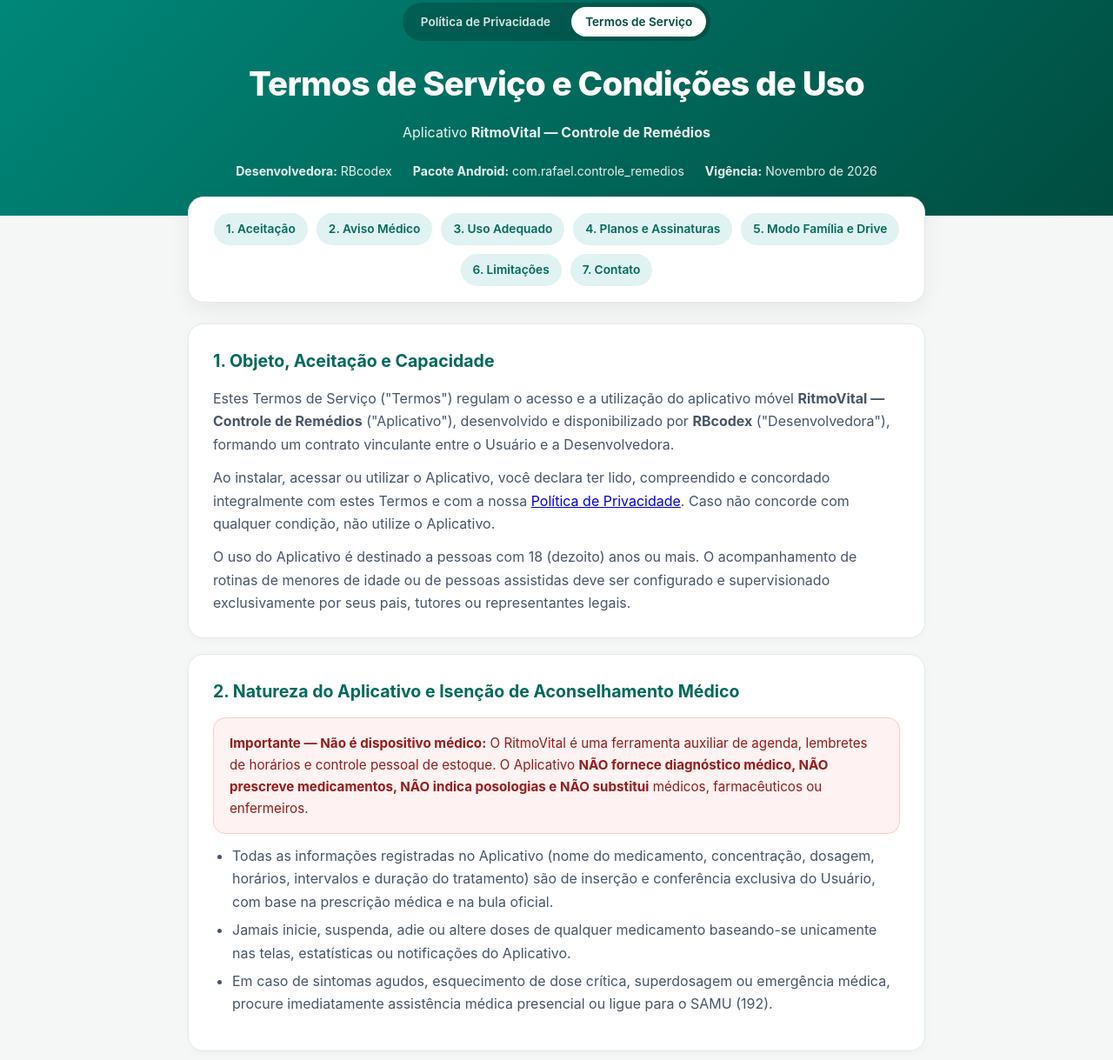
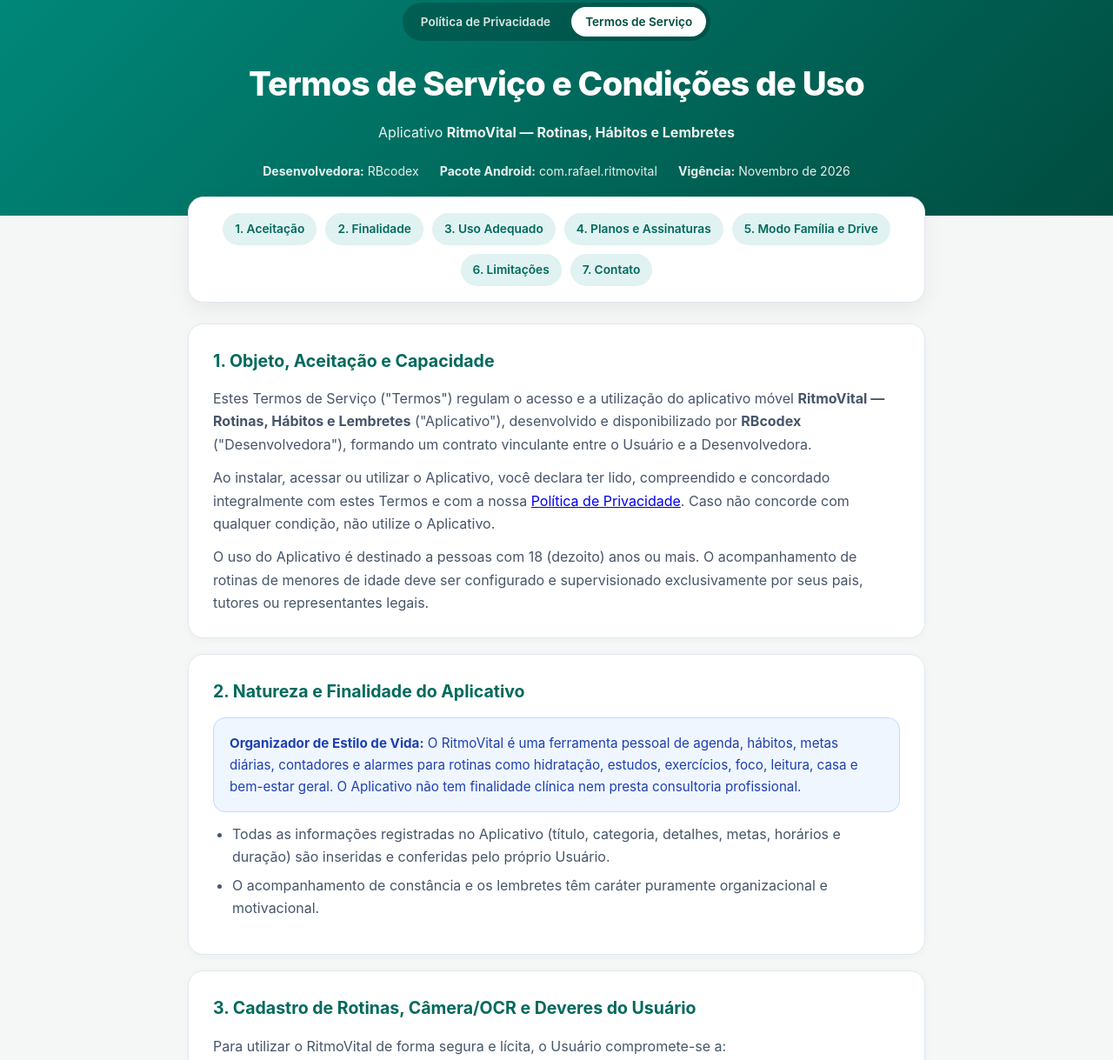
Before and after one commit to Rafael-Mruk/RitmoVital-Politica-de-privacidade, a plain HTML site: page termos.html in a window 1280 px wide. Shown: the part 45-1264 px from the top of the page at 87% size. Drawn offline with Linux system fonts and the light colour scheme.

Commit message:
Update service terms and application references

```diff
--- a/termos.html
+++ b/termos.html
@@ -4,7 +4,7 @@
   <meta charset="UTF-8" />
   <meta name="viewport" content="width=device-width, initial-scale=1.0" />
   <title>Termos de Serviço — RitmoVital</title>
-  <meta name="description" content="Termos de Serviço e Condições de Uso do aplicativo RitmoVital - Controle de Remédios (RBcodex)." />
+  <meta name="description" content="Termos de Serviço e Condições de Uso do aplicativo RitmoVital — Rotinas, Hábitos e Lembretes (RBcodex)." />
   <meta name="robots" content="index, follow" />
   <style>
     :root {
@@ -16,9 +16,6 @@
       --text: #1E293B;
       --muted: #475569;
       --border: #E2E8F0;
-      --danger-bg: #FEF2F2;
-      --danger-border: #FECACA;
-      --danger-text: #991B1B;
       --info-bg: #EFF6FF;
       --info-border: #BFDBFE;
       --info-text: #1E40AF;
@@ -34,9 +31,6 @@
         --text: #F1F5F9;
         --muted: #CBD5E1;
         --border: #334155;
-        --danger-bg: rgba(220, 38, 38, 0.14);
-        --danger-border: rgba(248, 113, 113, 0.35);
-        --danger-text: #FCA5A5;
         --info-bg: rgba(59, 130, 246, 0.14);
         --info-border: rgba(96, 165, 250, 0.35);
         --info-text: #93C5FD;
@@ -192,16 +186,6 @@
       margin-bottom: 6px;
     }
 
-    .alert-danger {
-      background: var(--danger-bg);
-      border: 1px solid var(--danger-border);
-      color: var(--danger-text);
-      padding: 16px 18px;
-      border-radius: 14px;
-      margin: 12px 0;
-      font-size: 0.95rem;
-    }
-
     .alert-info {
       background: var(--info-bg);
       border: 1px solid var(--info-border);
@@ -235,10 +219,10 @@
         <a href="termos.html" class="active">Termos de Serviço</a>
       </div>
       <h1>Termos de Serviço e Condições de Uso</h1>
-      <p>Aplicativo <strong>RitmoVital — Controle de Remédios</strong></p>
+      <p>Aplicativo <strong>RitmoVital — Rotinas, Hábitos e Lembretes</strong></p>
       <div class="meta-bar">
         <span><strong>Desenvolvedora:</strong> RBcodex</span>
-        <span><strong>Pacote Android:</strong> com.rafael.controle_remedios</span>
+        <span><strong>Pacote Android:</strong> com.rafael.ritmovital</span>
         <span><strong>Vigência:</strong> Novembro de 2026</span>
       </div>
     </div>
@@ -247,7 +231,7 @@
   <main>
     <nav class="quick-nav" aria-label="Navegação rápida">
       <a href="#aceitacao">1. Aceitação</a>
-      <a href="#aviso-medico">2. Aviso Médico</a>
+      <a href="#finalidade">2. Finalidade</a>
       <a href="#responsabilidades">3. Uso Adequado</a>
       <a href="#planos">4. Planos e Assinaturas</a>
       <a href="#modo-familia">5. Modo Família e Drive</a>
@@ -259,34 +243,33 @@
       <h2>1. Objeto, Aceitação e Capacidade</h2>
       <p>
         Estes Termos de Serviço ("Termos") regulam o acesso e a utilização do aplicativo móvel
-        <strong>RitmoVital — Controle de Remédios</strong> ("Aplicativo"), desenvolvido e disponibilizado por
+        <strong>RitmoVital — Rotinas, Hábitos e Lembretes</strong> ("Aplicativo"), desenvolvido e disponibilizado por
         <strong>RBcodex</strong> ("Desenvolvedora"), formando um contrato vinculante entre o Usuário e a Desenvolvedora.
       </p>
       <p>
         Ao instalar, acessar ou utilizar o Aplicativo, você declara ter lido, compreendido e concordado integralmente com estes Termos e com a nossa <a href="index.html">Política de Privacidade</a>. Caso não concorde com qualquer condição, não utilize o Aplicativo.
       </p>
       <p>
-        O uso do Aplicativo é destinado a pessoas com 18 (dezoito) anos ou mais. O acompanhamento de rotinas de menores de idade ou de pessoas assistidas deve ser configurado e supervisionado exclusivamente por seus pais, tutores ou representantes legais.
+        O uso do Aplicativo é destinado a pessoas com 18 (dezoito) anos ou mais. O acompanhamento de rotinas de menores de idade deve ser configurado e supervisionado exclusivamente por seus pais, tutores ou representantes legais.
       </p>
     </section>
 
-    <section class="card" id="aviso-medico">
-      <h2>2. Natureza do Aplicativo e Isenção de Aconselhamento Médico</h2>
-      <div class="alert-danger">
-        <strong>Importante — Não é dispositivo médico:</strong> O RitmoVital é uma ferramenta auxiliar de agenda, lembretes de horários e controle pessoal de estoque. O Aplicativo <strong>NÃO fornece diagnóstico médico, NÃO prescreve medicamentos, NÃO indica posologias e NÃO substitui</strong> médicos, farmacêuticos ou enfermeiros.
+    <section class="card" id="finalidade">
+      <h2>2. Natureza e Finalidade do Aplicativo</h2>
+      <div class="alert-info">
+        <strong>Organizador de Estilo de Vida:</strong> O RitmoVital é uma ferramenta pessoal de agenda, hábitos, metas diárias, contadores e alarmes para rotinas como hidratação, estudos, exercícios, foco, leitura, casa e bem-estar geral. O Aplicativo não tem finalidade clínica nem presta consultoria profissional.
       </div>
       <ul>
-        <li>Todas as informações registradas no Aplicativo (nome do medicamento, concentração, dosagem, horários, intervalos e duração do tratamento) são de inserção e conferência exclusiva do Usuário, com base na prescrição médica e na bula oficial.</li>
-        <li>Jamais inicie, suspenda, adie ou altere doses de qualquer medicamento baseando-se unicamente nas telas, estatísticas ou notificações do Aplicativo.</li>
-        <li>Em caso de sintomas agudos, esquecimento de dose crítica, superdosagem ou emergência médica, procure imediatamente assistência médica presencial ou ligue para o SAMU (192).</li>
+        <li>Todas as informações registradas no Aplicativo (título, categoria, detalhes, metas, horários e duração) são inseridas e conferidas pelo próprio Usuário.</li>
+        <li>O acompanhamento de constância e os lembretes têm caráter puramente organizacional e motivacional.</li>
       </ul>
     </section>
 
     <section class="card" id="responsabilidades">
-      <h2>3. Cadastro de Medicamentos, Leitor de Caixa (OCR) e Deveres do Usuário</h2>
+      <h2>3. Cadastro de Rotinas, Câmera/OCR e Deveres do Usuário</h2>
       <p>Para utilizar o RitmoVital de forma segura e lícita, o Usuário compromete-se a:</p>
       <ul>
-        <li><strong>Conferir todos os dados cadastrados:</strong> o recurso de leitura óptica de embalagens por câmera (OCR) oferece apenas sugestões automatizadas que podem sofrer variações por iluminação, reflexo ou tipografia da caixa. É dever indispensável do Usuário revisar e confirmar nome, dosagem e horários antes de salvar;</li>
+        <li><strong>Conferir todos os dados cadastrados:</strong> o recurso de enquadramento automático e leitura óptica por câmera (OCR) para objetos, livros, garrafas ou anotações oferece sugestões automatizadas que podem sofrer variações por iluminação ou tipografia. Revise sempre o título, detalhes e horários antes de salvar;</li>
         <li><strong>Proteger seu aparelho e credenciais:</strong> manter senha ou biometria ativa no celular e zelar pelo sigilo de sua Conta Google e dos códigos de convite gerados no Modo Família;</li>
         <li><strong>Não praticar condutas vedadas:</strong> é proibido realizar engenharia reversa, descompilar, modificar o código-fonte, burlar limites de planos ou exibição de anúncios, automatizar acessos indevidos ou utilizar o Aplicativo para finalidades ilegais.</li>
       </ul>
@@ -298,12 +281,12 @@
         O RitmoVital disponibiliza uma modalidade gratuita e planos opcionais pagos contratados exclusivamente por meio da <strong>Google Play Store</strong>:
       </p>
       <ul>
-        <li><strong>Plano Gratuito:</strong> inclui cadastro de até 3 medicamentos ativos na conta pessoal, alarmes pontuais, controle básico de estoque, estatísticas dos últimos 7 dias e até 3 usos mensais do leitor de caixa por câmera mediante exibição de anúncio, sustentado por anúncios do Google AdMob.</li>
-        <li><strong>Planos de Assinatura (Individual Plus, Família e Família Pro):</strong> disponíveis em ciclos mensais ou anuais, desbloqueando medicamentos ilimitados, remoção de anúncios, leitor de caixa ilimitado, alarme em tela cheia com voz, lembretes antecipados, estatísticas ampliadas, backup automático no Google Drive e, nos planos familiares, criação e gerenciamento de Grupo da Família conforme o limite de vagas do plano escolhido.</li>
+        <li><strong>Plano Gratuito:</strong> inclui cadastro de até 5 rotinas ativas na conta pessoal, alarmes pontuais, contador de unidades, estatísticas dos últimos 7 dias e até 3 usos mensais do leitor por câmera (OCR) mediante exibição de anúncio, sustentado por anúncios do Google AdMob.</li>
+        <li><strong>Planos de Assinatura (Individual Plus, Família e Família Pro):</strong> disponíveis em ciclos mensais ou anuais, desbloqueando rotinas ilimitadas, remoção de anúncios, leitor por câmera ilimitado, alarme em tela cheia com voz, lembretes antecipados, estatísticas ampliadas, backup automático no Google Drive e, nos planos familiares, criação e gerenciamento de Grupo da Família conforme o limite de vagas do plano escolhido.</li>
         <li><strong>Pacotes Adicionais de Vagas:</strong> compras avulsas opcionais na Google Play para ampliar vagas no Grupo da Família enquanto houver assinatura familiar ativa.</li>
       </ul>
       <div class="alert-info">
-        <strong>Segurança Clínica Garantida:</strong> Caso uma assinatura expire ou seja cancelada e a conta retorne ao plano Gratuito, os alarmes dos medicamentos que já estavam cadastrados nunca são silenciados de surpresa — as restrições do plano Gratuito aplicam-se apenas a novos cadastros acima da cota e aos recursos exclusivos pagos.
+        <strong>Continuidade dos Lembretes:</strong> Caso uma assinatura expire ou seja cancelada e a conta retorne ao plano Gratuito, os alarmes das rotinas que já estavam cadastradas não são silenciados de surpresa — as restrições do plano Gratuito aplicam-se apenas a novos cadastros acima da cota e aos recursos exclusivos pagos.
       </div>
       <p>
         <strong>Renovação e Cancelamento:</strong> As assinaturas renovam-se automaticamente ao final de cada ciclo contratado, salvo cancelamento realizado pelo próprio Usuário com antecedência em <em>Google Play Store → Pagamentos e assinaturas → Assinaturas</em>. O cancelamento não gera multa e mantém os benefícios ativos até o fim do período já pago. Reembolsos e direito de arrependimento seguem as diretrizes da Google Play Store e o Código de Defesa do Consumidor (Lei nº 8.078/1990).
@@ -314,7 +297,7 @@
       <h2>5. Sincronização Google Drive e Modo Família</h2>
       <ul>
         <li>Os recursos de backup em nuvem e sincronização familiar dependem da conta Google do próprio Usuário e da disponibilidade do serviço Google Drive, operado pela Google LLC sob seus próprios termos de serviço.</li>
-        <li>No <strong>Modo Família</strong>, o administrador do grupo cria em seu Google Drive um arquivo criptografado (AES-256-GCM) e compartilha o acesso com familiares convidados por QR Code ou código de convite. Qualquer pessoa com posse desse convite poderá visualizar e atualizar os perfis compartilhados, cabendo ao administrador convidar apenas pessoas autorizadas e remover membros quando necessário.</li>
+        <li>No <strong>Modo Família</strong>, o administrador do grupo cria em seu Google Drive um arquivo criptografado (AES-256-GCM) e compartilha o acesso com familiares ou integrantes convidados por QR Code ou código de convite. Qualquer pessoa com posse desse convite poderá visualizar e atualizar os perfis compartilhados, cabendo ao administrador convidar apenas pessoas autorizadas e remover membros quando necessário.</li>
         <li>Convidados podem participar gratuitamente de um Grupo da Família ativo criado por um assinante dos planos Família ou Família Pro, respeitado o limite de membros do grupo.</li>
       </ul>
     </section>
@@ -332,7 +315,7 @@
         O disparo exato de notificações e alarmes depende do sistema operacional Android, permissões concedidas, configurações de volume, modo "Não Perturbe", nível de bateria e restrições de segundo plano aplicadas por fabricantes de celulares. A Desenvolvedora emprega as melhores práticas técnicas do Android, mas não pode garantir funcionamento ininterrupto ou imune a bloqueios do aparelho.
       </p>
       <p>
-        Na extensão permitida pela lei aplicável e respeitados integralmente os direitos do consumidor previstos no Código de Defesa do Consumidor, a RBcodex não se responsabiliza por danos decorrentes de: (i) erros de digitação ou falta de conferência dos dados pelo Usuário; (ii) decisões clínicas ou omissão de doses; (iii) bloqueio de alarmes pelo sistema do aparelho; (iv) perda do aparelho sem backup ativo; ou (v) indisponibilidade temporária de serviços de terceiros (Google Play ou Google Drive).
+        Na extensão permitida pela lei aplicável e respeitados integralmente os direitos do consumidor previstos no Código de Defesa do Consumidor, a RBcodex não se responsabiliza por danos decorrentes de: (i) erros de digitação ou falta de conferência dos dados pelo Usuário; (ii) bloqueio de alarmes pelo sistema do aparelho; (iii) perda do aparelho sem backup ativo; ou (iv) indisponibilidade temporária de serviços de terceiros (Google Play ou Google Drive).
       </p>
     </section>
 
@@ -363,7 +346,7 @@
       <a href="index.html">Política de Privacidade</a> &bull;
       <a href="termos.html">Termos de Serviço</a>
     </p>
-    &copy; 2026 RBcodex — RitmoVital (Controle de Remédios). Todos os direitos reservados.
+    &copy; 2026 RBcodex — RitmoVital (Rotinas, Hábitos e Lembretes). Todos os direitos reservados.
   </footer>
 </body>
 </html>
```
